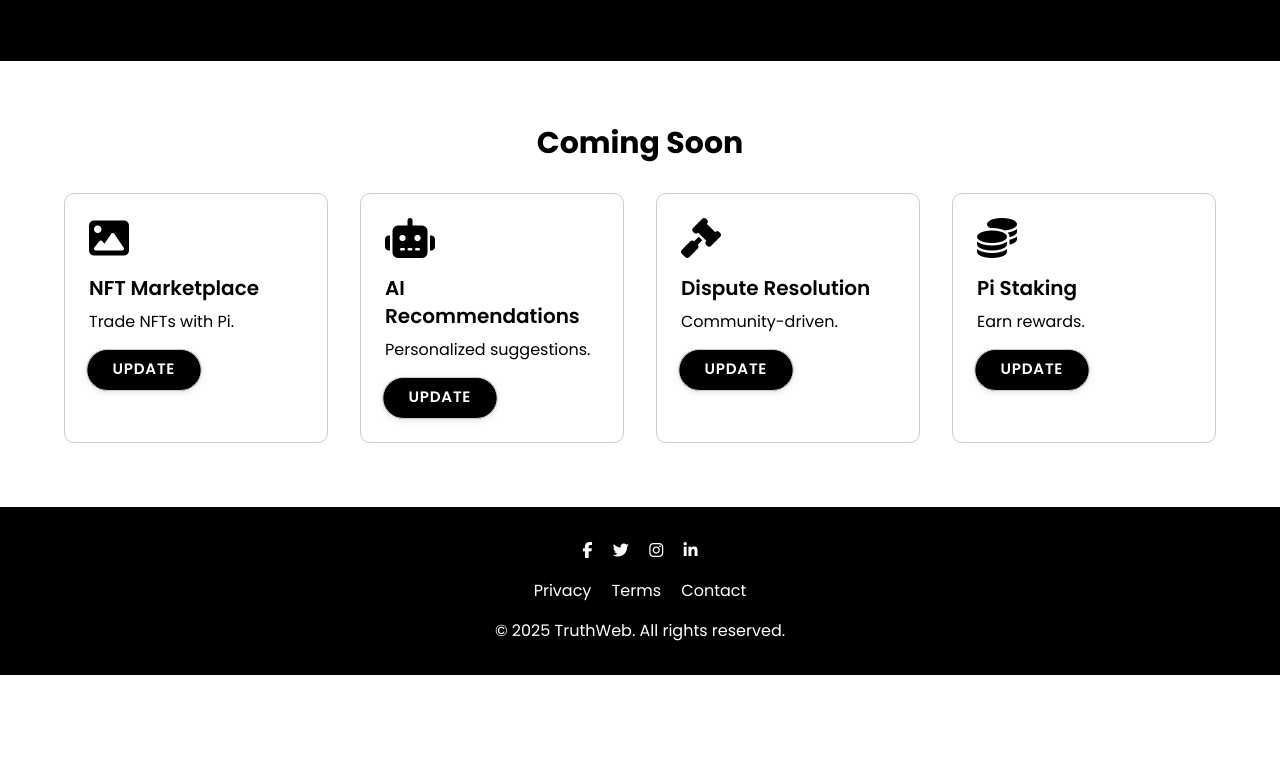
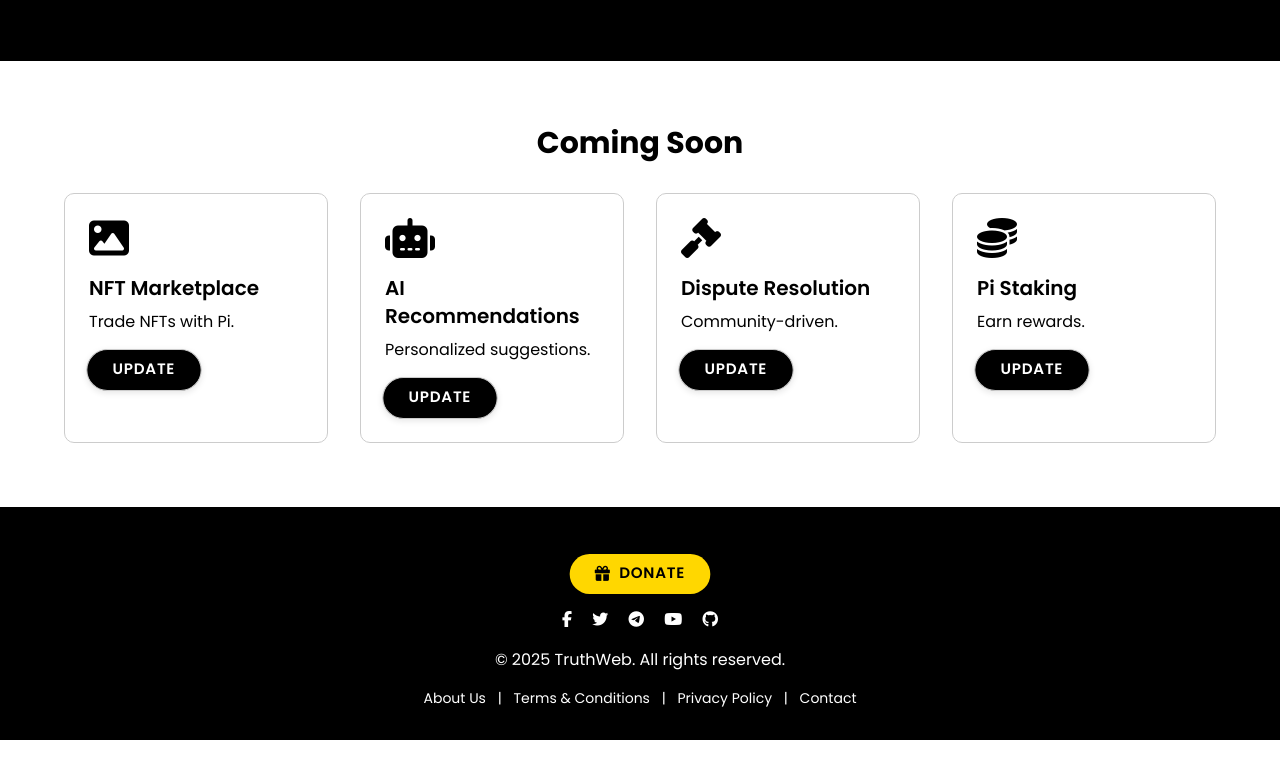
Before and after one commit to ReimagineTruth/truthweb.pi, a plain HTML site: page index.html in a window 1280 px wide. Shown: the part 9049-9827 px from the top of the page. Before the commit the page ends 9784 px from the top, so only its background shows below. Drawn offline with nearby package versions, Linux system fonts and the light colour scheme; a script that the page names is missing.

Commit message:
Update index.html

```diff
--- a/index.html
+++ b/index.html
@@ -923,27 +923,28 @@
         </section>
     </main>
 
-    <div class="footer-menu">
-        <a href="index.html"><i class="fas fa-home"></i></a>
-        <a href="marketplace.html"><i class="fas fa-shopping-cart"></i></a>
-        <a href="profile.html"><i class="fas fa-user"></i></a>
-        <a href="wallet.html"><i class="fas fa-wallet"></i></a>
+   <!-- Footer -->
+<footer class="bg-[var(--primary-color)] py-8">
+  <div class="container mx-auto text-center">
+    <div class="mb-4">
+      <a href="donate.html" class="btn accent inline-flex items-center"><i class="fas fa-gift mr-2"></i> Donate</a>
     </div>
-
-    <footer>
-        <div class="social-icons">
-            <a href="https://facebook.com" target="_blank"><i class="fab fa-facebook-f"></i></a>
-            <a href="https://twitter.com" target="_blank"><i class="fab fa-twitter"></i></a>
-            <a href="https://instagram.com" target="_blank"><i class="fab fa-instagram"></i></a>
-            <a href="https://linkedin.com" target="_blank"><i class="fab fa-linkedin-in"></i></a>
-        </div>
-        <div class="footer-links">
-            <a href="privacy.html">Privacy</a>
-            <a href="terms.html">Terms</a>
-            <a href="contact.html">Contact</a>
-        </div>
-        <p class="mt-4">© 2025 TruthWeb. All rights reserved.</p>
-    </footer>
+    <div class="mb-4">
+      <a class="text-[var(--text-color)] mx-2 floating-effect" href="/" target="_blank"><i class="fab fa-facebook-f"></i></a>
+      <a class="text-[var(--text-color)] mx-2 floating-effect" href="/" target="_blank"><i class="fab fa-twitter"></i></a>
+      <a class="text-[var(--text-color)] mx-2 floating-effect" href="/" target="_blank"><i class="fab fa-telegram"></i></a>
+      <a class="text-[var(--text-color)] mx-2 floating-effect" href="/" target="_blank"><i class="fab fa-youtube"></i></a>
+      <a class="text-[var(--text-color)] mx-2 floating-effect" href="/" target="_blank"><i class="fab fa-github"></i></a>
+    </div>
+    <p class="text-[var(--text-color)] mb-4">© 2025 TruthWeb. All rights reserved.</p>
+    <div class="text-[var(--text-color)] text-sm">
+      <a href="about.html" class="mx-2 hover:text-[var(--highlight-color)]">About Us</a> |
+      <a href="terms.html" class="mx-2 hover:text-[var(--highlight-color)]">Terms & Conditions</a> |
+      <a href="privacy.html" class="mx-2 hover:text-[var(--highlight-color)]">Privacy Policy</a> |
+      <a href="contact.html" class="mx-2 hover:text-[var(--highlight-color)]">Contact</a>
+    </div>
+  </div>
+</footer>
 
     <script>
       function adjustLayout() {
```
